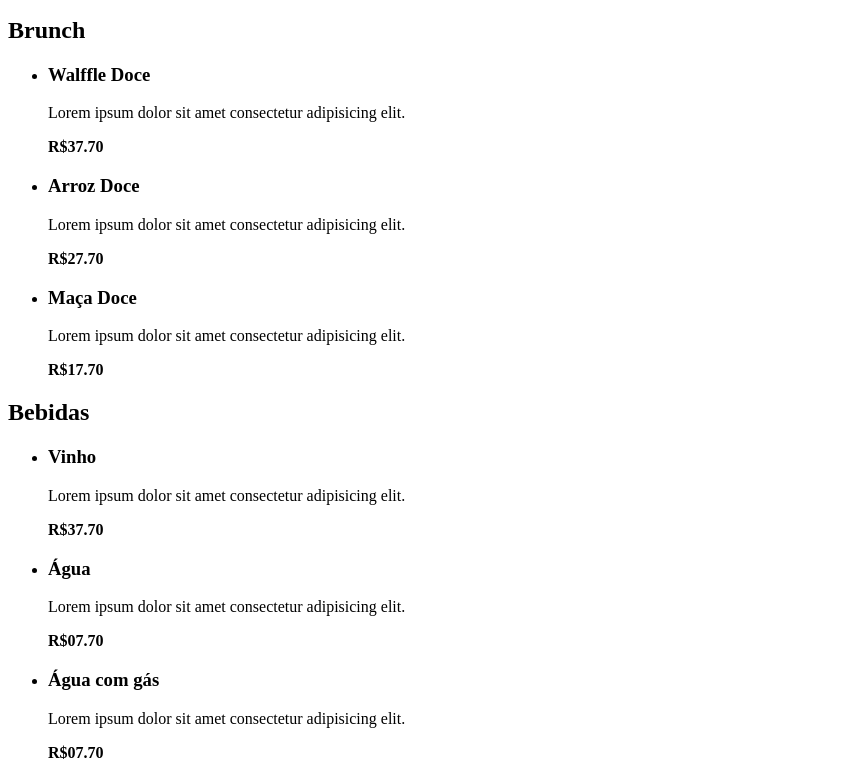
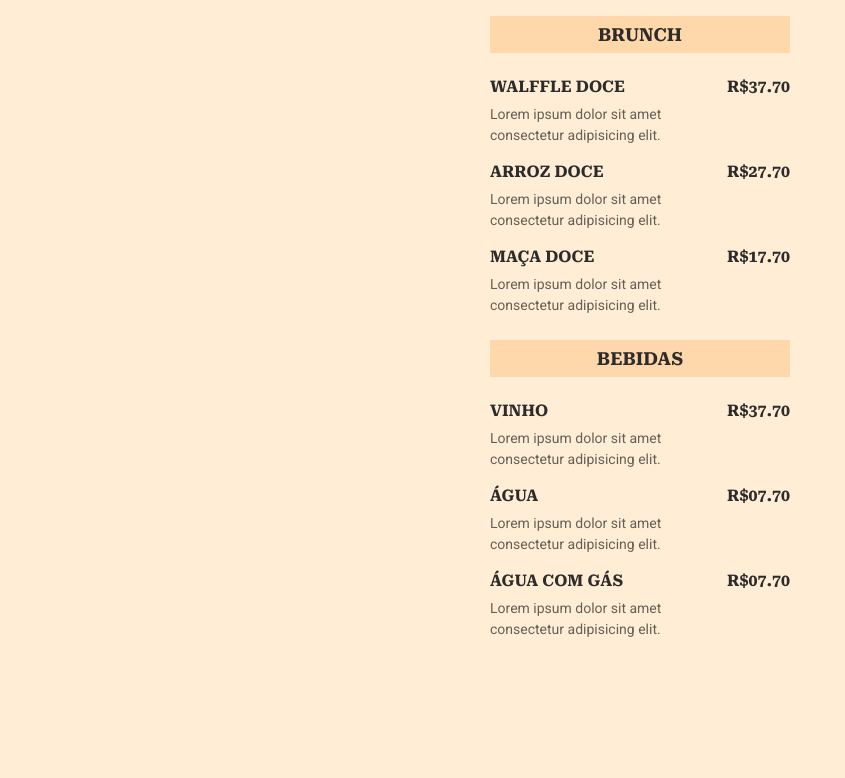
Before and after one commit to AdrielSsRb/RocktCardapio, a plain HTML site: page index.html in a window 1280 px wide. Shown: the part 101-879 px from the top of the page, without its empty margins (0-845 px from the left). After the commit the page ends 800 px from the top, so only its background shows below. Drawn offline with Linux system fonts and the light colour scheme.

Commit message:
Cardapiocss

```diff
--- a/index.html
+++ b/index.html
@@ -4,7 +4,7 @@
     <meta charset="UTF-8" />
     <meta name="viewport" content="width=device-width, initial-scale=1.0" />
     <title>RocktAula</title>
-    <link rel="stylesheet" href="inedex.css" />
+    <link rel="stylesheet" href="index.css" />
     <link rel="preconnect" href="https://fonts.googleapis.com" />
     <link rel="preconnect" href="https://fonts.gstatic.com" crossorigin />
     <link
```
